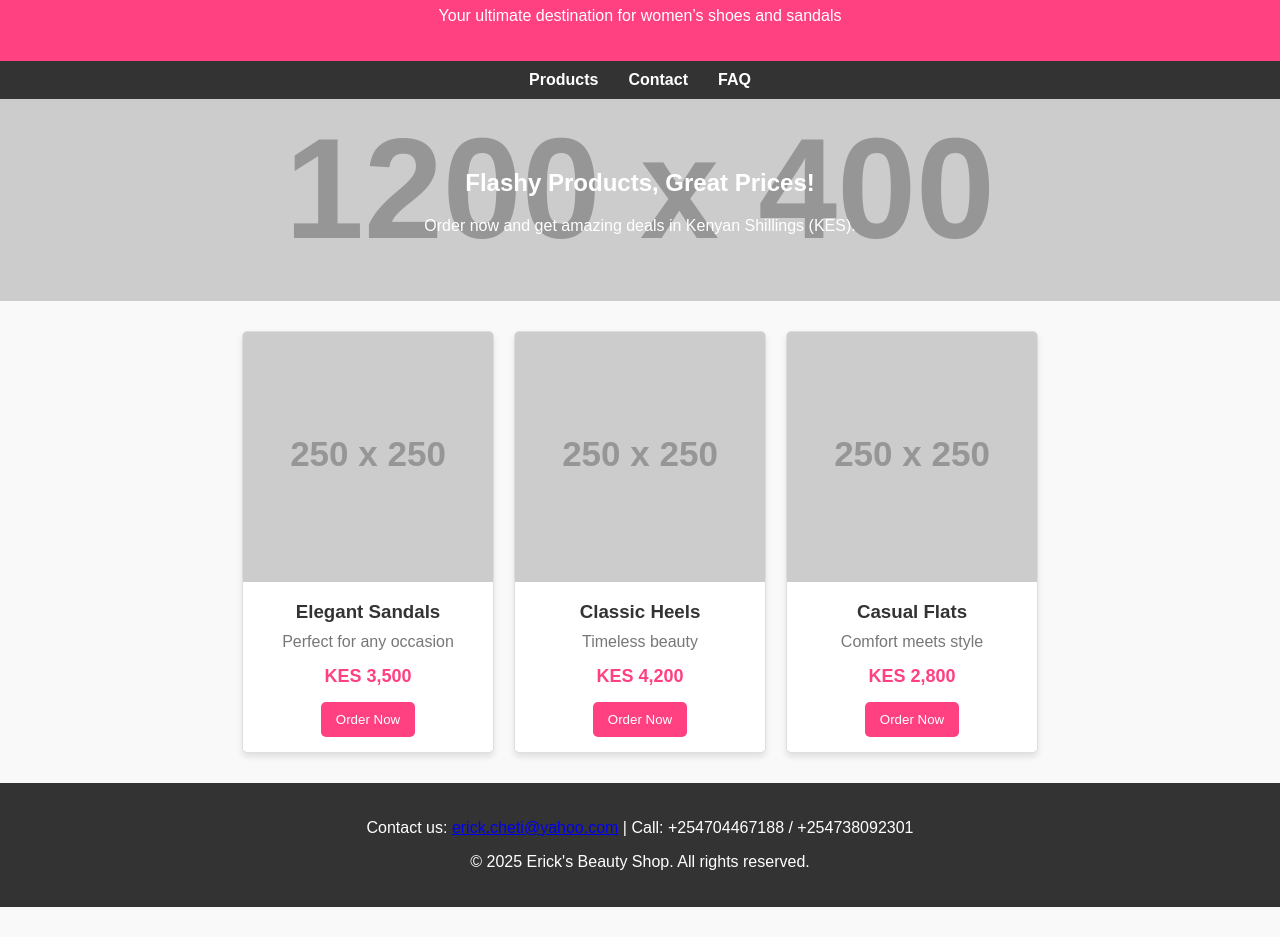
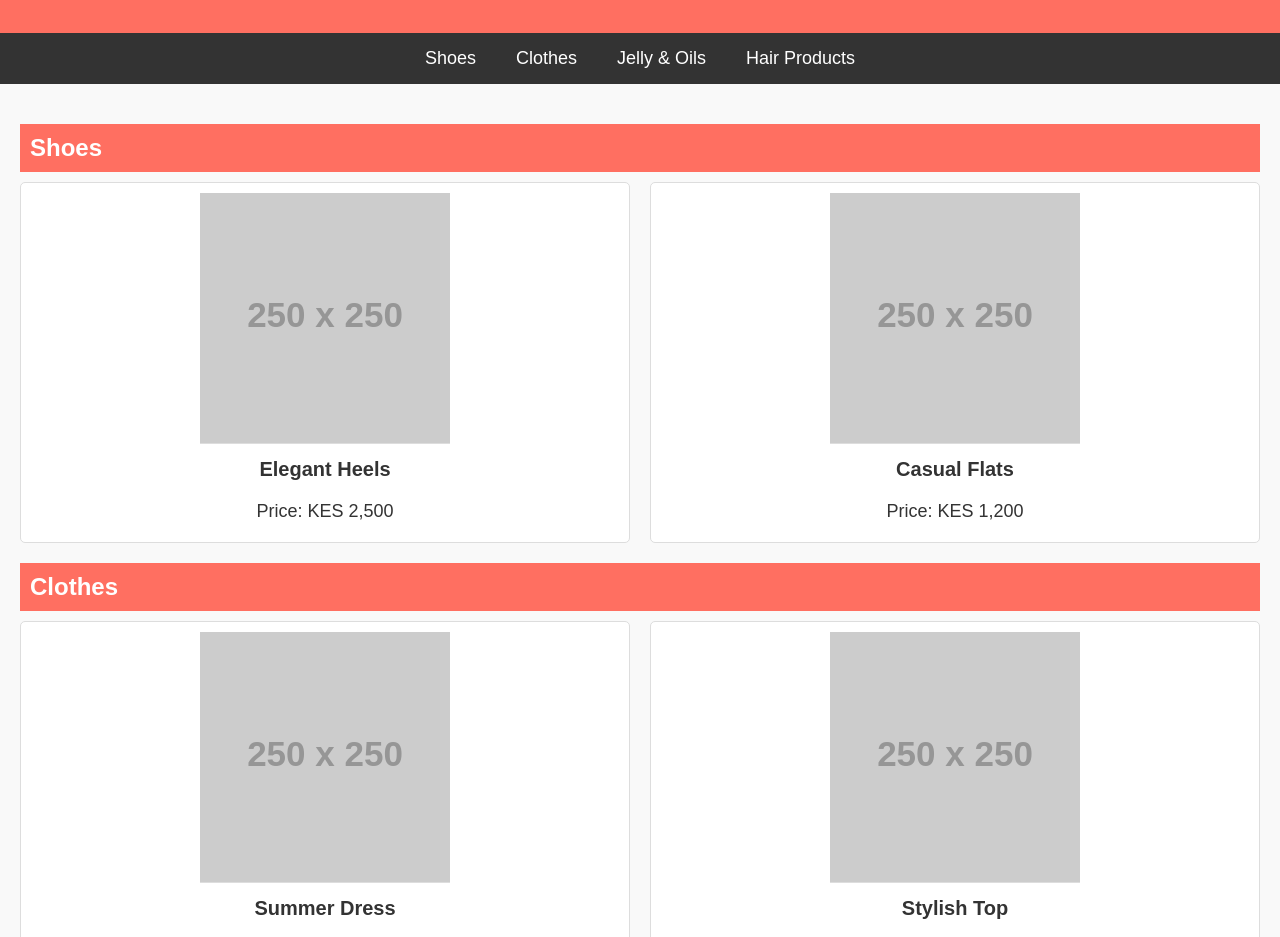
Before and after one commit to ChetiRaw/Elegant-Emporium, a plain HTML site: page index.html in a window 1280 px wide. Shown: the part 93-1030 px from the top of the page. Before the commit the page ends 1000 px from the top, so only its background shows below. Drawn offline with Linux system fonts and the light colour scheme; placeholder pictures from the web are drawn by us.

Commit message:
Add files via upload
Signed-off-by: ChetiRaw <154528623+ChetiRaw@users.noreply.github.com>

```diff
--- a/index.html
+++ b/index.html
@@ -3,149 +3,173 @@
 <head>
     <meta charset="UTF-8">
     <meta name="viewport" content="width=device-width, initial-scale=1.0">
-    <title>Erick's Beauty Shop</title>
+    <title>Romani Topdier Shop</title>
     <style>
         body {
             font-family: Arial, sans-serif;
             margin: 0;
             padding: 0;
-            background: #f9f9f9;
+            background-color: #f9f9f9;
+            color: #333;
         }
         header {
-            background: #ff4081;
+            background-color: #ff6f61;
             color: white;
-            padding: 20px 0;
+            padding: 20px;
             text-align: center;
+        }
+        header h1 {
+            margin: 0;
+            font-size: 36px;
+        }
+        header p {
+            margin-top: 5px;
+            font-size: 18px;
         }
         nav {
             display: flex;
             justify-content: center;
-            background: #333;
-            padding: 10px;
+            background-color: #333;
         }
         nav a {
             color: white;
             text-decoration: none;
-            margin: 0 15px;
-            font-weight: bold;
-            transition: color 0.3s;
+            padding: 15px 20px;
+            font-size: 18px;
         }
         nav a:hover {
-            color: #ff4081;
+            background-color: #ff6f61;
         }
-        .banner {
-            text-align: center;
-            padding: 50px;
-            background: url('https://via.placeholder.com/1200x400') no-repeat center;
-            background-size: cover;
+        .container {
+            padding: 20px;
+        }
+        .category {
+            margin: 20px 0;
+        }
+        .category h2 {
+            background-color: #ff6f61;
             color: white;
+            padding: 10px;
+            font-size: 24px;
+            margin-bottom: 10px;
         }
         .products {
-            display: flex;
-            flex-wrap: wrap;
-            justify-content: center;
-            margin: 20px;
+            display: grid;
+            grid-template-columns: repeat(auto-fit, minmax(250px, 1fr));
+            gap: 20px;
         }
         .product {
-            background: white;
-            margin: 10px;
+            background-color: white;
             border: 1px solid #ddd;
             border-radius: 5px;
             overflow: hidden;
-            width: 250px;
-            box-shadow: 0 4px 6px rgba(0, 0, 0, 0.1);
-            transition: transform 0.3s;
-        }
-        .product:hover {
-            transform: scale(1.05);
+            text-align: center;
+            padding: 10px;
         }
         .product img {
-            width: 100%;
+            max-width: 100%;
+            height: auto;
+            border-bottom: 1px solid #ddd;
         }
-        .product-info {
-            padding: 15px;
-            text-align: center;
+        .product h3 {
+            margin-top: 10px;
+            font-size: 20px;
         }
-        .product-info h3 {
-            margin: 0 0 10px;
-            color: #333;
-        }
-        .product-info p {
-            margin: 0 0 15px;
-            color: #777;
-        }
-        .product-info .price {
+        .product p {
             font-size: 18px;
-            font-weight: bold;
-            color: #ff4081;
-        }
-        .product-info button {
-            background: #ff4081;
-            color: white;
-            border: none;
-            padding: 10px 15px;
-            border-radius: 5px;
-            cursor: pointer;
-            transition: background 0.3s;
-        }
-        .product-info button:hover {
-            background: #e91e63;
+            margin: 10px 0;
         }
         footer {
+            background-color: #333;
+            color: white;
             text-align: center;
-            padding: 20px;
-            background: #333;
-            color: white;
+            padding: 10px 0;
             margin-top: 20px;
+        }
+        footer p {
+            margin: 0;
         }
     </style>
 </head>
 <body>
     <header>
-        <h1>Welcome to Erick's Beauty Shop</h1>
-        <p>Your ultimate destination for women’s shoes and sandals</p>
+        <h1>Welcome to Romani Topdier Shop</h1>
+        <p>Your ultimate destination for Women’s Shoes, Clothes, Oils, and Hair Products</p>
     </header>
     <nav>
-        <a href="#products">Products</a>
-        <a href="#contact">Contact</a>
-        <a href="#faq">FAQ</a>
+        <a href="#shoes">Shoes</a>
+        <a href="#clothes">Clothes</a>
+        <a href="#oils">Jelly & Oils</a>
+        <a href="#hair">Hair Products</a>
     </nav>
-    <div class="banner">
-        <h2>Flashy Products, Great Prices!</h2>
-        <p>Order now and get amazing deals in Kenyan Shillings (KES).</p>
-    </div>
-    <section id="products" class="products">
-        <div class="product">
-            <img src="https://via.placeholder.com/250" alt="Product 1">
-            <div class="product-info">
-                <h3>Elegant Sandals</h3>
-                <p>Perfect for any occasion</p>
-                <p class="price">KES 3,500</p>
-                <button>Order Now</button>
+    <div class="container">
+        <!-- Shoes Section -->
+        <div id="shoes" class="category">
+            <h2>Shoes</h2>
+            <div class="products">
+                <div class="product">
+                    <img src="https://via.placeholder.com/250" alt="Shoes">
+                    <h3>Elegant Heels</h3>
+                    <p>Price: KES 2,500</p>
+                </div>
+                <div class="product">
+                    <img src="https://via.placeholder.com/250" alt="Shoes">
+                    <h3>Casual Flats</h3>
+                    <p>Price: KES 1,200</p>
+                </div>
             </div>
         </div>
-        <div class="product">
-            <img src="https://via.placeholder.com/250" alt="Product 2">
-            <div class="product-info">
-                <h3>Classic Heels</h3>
-                <p>Timeless beauty</p>
-                <p class="price">KES 4,200</p>
-                <button>Order Now</button>
+        <!-- Clothes Section -->
+        <div id="clothes" class="category">
+            <h2>Clothes</h2>
+            <div class="products">
+                <div class="product">
+                    <img src="https://via.placeholder.com/250" alt="Dress">
+                    <h3>Summer Dress</h3>
+                    <p>Price: KES 3,000</p>
+                </div>
+                <div class="product">
+                    <img src="https://via.placeholder.com/250" alt="Top">
+                    <h3>Stylish Top</h3>
+                    <p>Price: KES 1,800</p>
+                </div>
             </div>
         </div>
-        <div class="product">
-            <img src="https://via.placeholder.com/250" alt="Product 3">
-            <div class="product-info">
-                <h3>Casual Flats</h3>
-                <p>Comfort meets style</p>
-                <p class="price">KES 2,800</p>
-                <button>Order Now</button>
+        <!-- Oils Section -->
+        <div id="oils" class="category">
+            <h2>Jelly & Oils</h2>
+            <div class="products">
+                <div class="product">
+                    <img src="https://via.placeholder.com/250" alt="Jelly">
+                    <h3>Petroleum Jelly</h3>
+                    <p>Price: KES 500</p>
+                </div>
+                <div class="product">
+                    <img src="https://via.placeholder.com/250" alt="Oil">
+                    <h3>Argan Oil</h3>
+                    <p>Price: KES 1,200</p>
+                </div>
             </div>
         </div>
-    </section>
+        <!-- Hair Products Section -->
+        <div id="hair" class="category">
+            <h2>Hair Products</h2>
+            <div class="products">
+                <div class="product">
+                    <img src="https://via.placeholder.com/250" alt="Shampoo">
+                    <h3>Moisturizing Shampoo</h3>
+                    <p>Price: KES 1,000</p>
+                </div>
+                <div class="product">
+                    <img src="https://via.placeholder.com/250" alt="Conditioner">
+                    <h3>Deep Conditioner</h3>
+                    <p>Price: KES 1,200</p>
+                </div>
+            </div>
+        </div>
+    </div>
     <footer>
-        <p>Contact us: <a href="mailto:erick.cheti@yahoo.com">erick.cheti@yahoo.com</a> | Call: +254704467188 / +254738092301</p>
-        <p>&copy; 2025 Erick's Beauty Shop. All rights reserved.</p>
+        <p>&copy; 2025 Romani Topdier Shop | All Rights Reserved</p>
     </footer>
 </body>
 </html>
```
